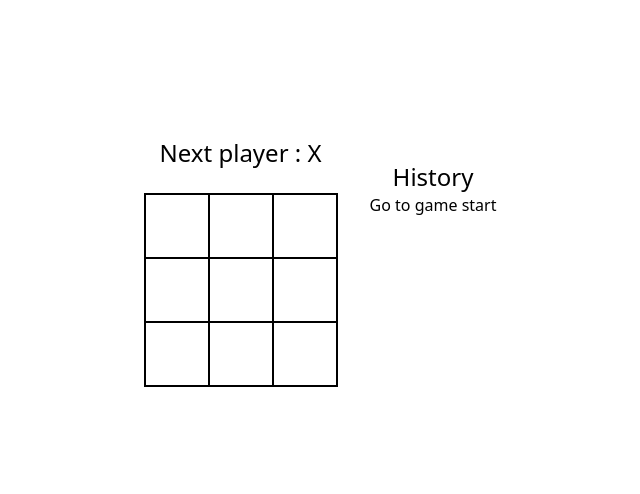
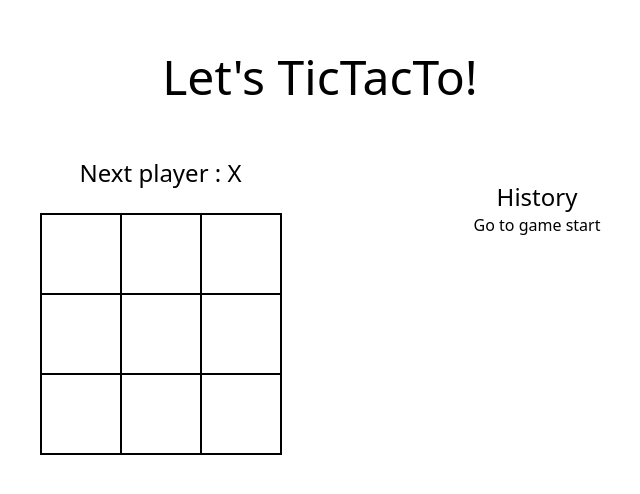
Before and after one commit to Chaerrrish/react-tictacto, a React (Vite) app: page / in a window 1280 px wide. Shown: the part 138-632 px from the top of the page, without its empty margins (320-960 px from the left). Built offline with nearby package versions, Linux system fonts and the light colour scheme.

Commit message:
[feat] 무승부 체크 기능 추가

```diff
--- a/src/components/Game.tsx
+++ b/src/components/Game.tsx
@@ -44,6 +44,7 @@ function Game() {
   }
 
   const winner = calculateWinner(currentSquares);
+  const isBoardFull = currentSquares.every((square) => square !== null);
 
   function handlePlay(nextSquares: Player[]) {
     const nextHistory = [...history.slice(0, currentMove + 1), nextSquares];
@@ -70,19 +71,30 @@ function Game() {
   });
 
   return (
-    <div className="flex flex-row">
-      <div>
-        <Board xIsNext={xIsNext} squares={currentSquares} onPlay={handlePlay} />
+    <div className="">
+      <div className="flex items-center justify-center text-center text-5xl mb-10">
+        Let's TicTacTo!
       </div>
-      <div className="mt-6 ml-8 text-center">
-        <div className="text-2xl">History</div>
-        <ol>{moves}</ol>
+      <div className="flex gap-[10rem] w-full p-4">
+        <div className="flex-1">
+          <Board
+            xIsNext={xIsNext}
+            squares={currentSquares}
+            onPlay={handlePlay}
+          />
+        </div>
+        <div className="flex-1 mt-6 ml-8 text-center">
+          <div className="text-2xl">History</div>
+          <ol>{moves}</ol>
+        </div>
       </div>
 
-      {winner && (
+      {(winner || isBoardFull) && (
         <div className="fixed inset-0 bg-black/50 flex justify-center items-center z-50">
           <div className="bg-white p-8 rounded shadow text-center">
-            <h2 className="text-2xl mb-8 px-2">🎉 Winner: {winner} 🎉</h2>
+            <h2 className="text-2xl mb-8 px-2">
+              {winner ? `🎉 Winner: ${winner} 🎉` : "무승부입니다!"}
+            </h2>
             <button
               onClick={restartGame}
               className="bg-[#82739f] text-white px-4 py-2 rounded hover:bg-blue-600"
--- a/src/components/Square.tsx
+++ b/src/components/Square.tsx
@@ -9,7 +9,7 @@ type SquareProps = {
 function Square({ value, onSquareClick }: SquareProps) {
   return (
     <button
-      className="w-16 h-16 flex items-center justify-center text-xl font-bold border border-black"
+      className="w-20 h-20 flex items-center justify-center text-xl font-bold border border-black"
       onClick={onSquareClick}
     >
       {value}
```
